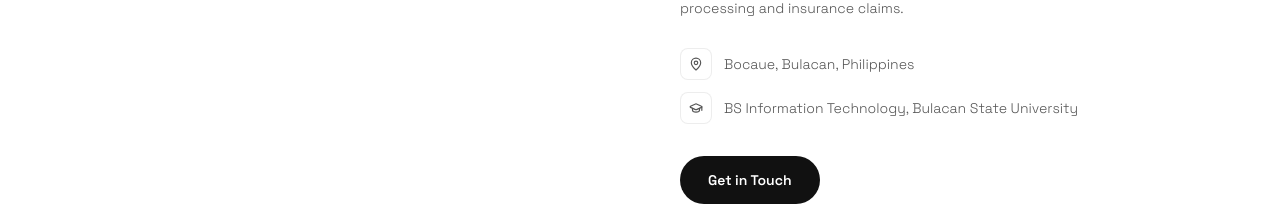
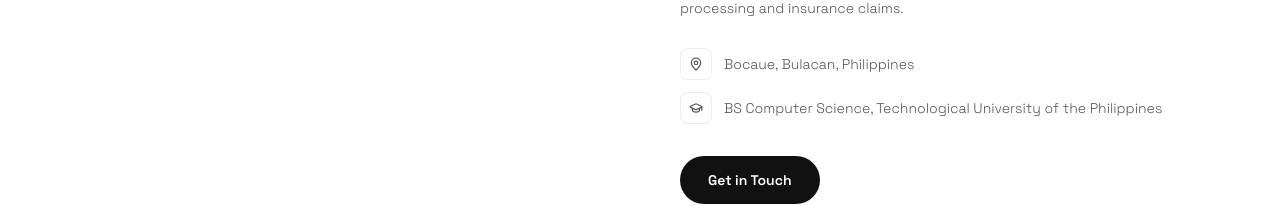
Before and after one commit to Drawde0731/portfolio, a Next.js app: page / in a window 1280 px wide. Shown: the part 1372-1578 px from the top of the page. Built offline with nearby package versions, Linux system fonts and the light colour scheme.

Commit message:
about: update education to BS Computer Science, TUP

```diff
--- a/components/sections/AboutSection.tsx
+++ b/components/sections/AboutSection.tsx
@@ -101,7 +101,7 @@ export default function AboutSection() {
                   <GraduationCap size={14} className="text-text-secondary" />
                 </div>
                 <span className="text-sm text-text-secondary font-light">
-                  BS Information Technology, Bulacan State University
+                  BS Computer Science, Technological University of the Philippines
                 </span>
               </div>
             </div>
```
